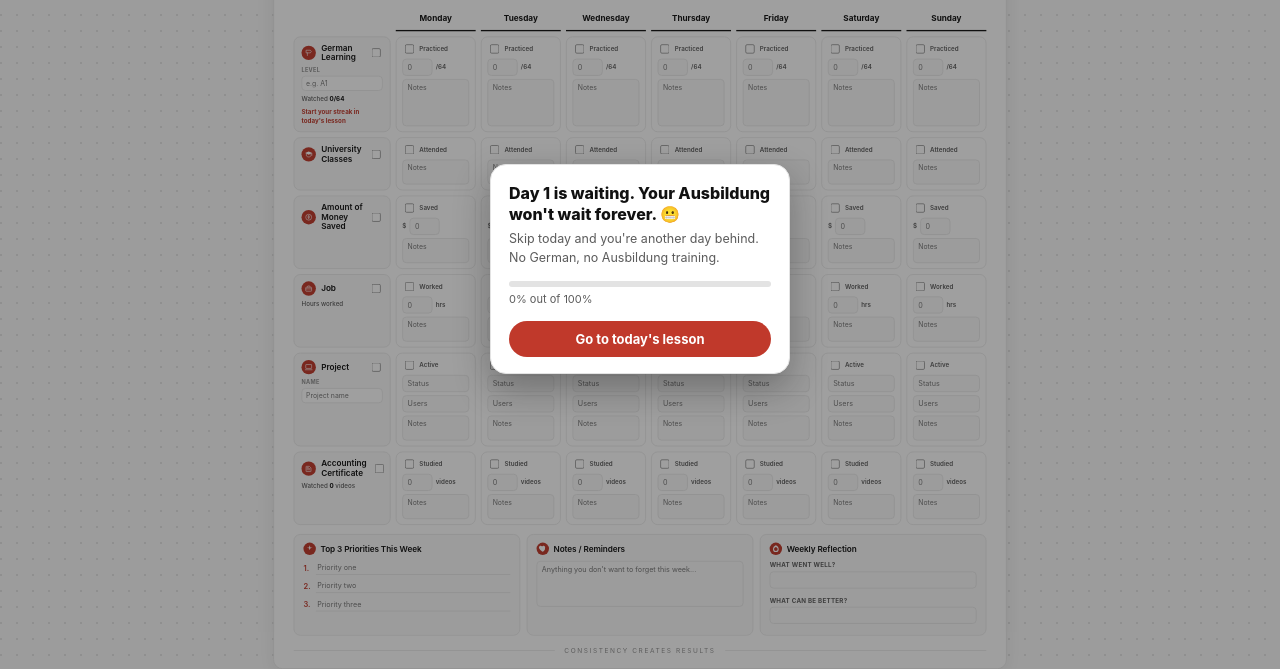
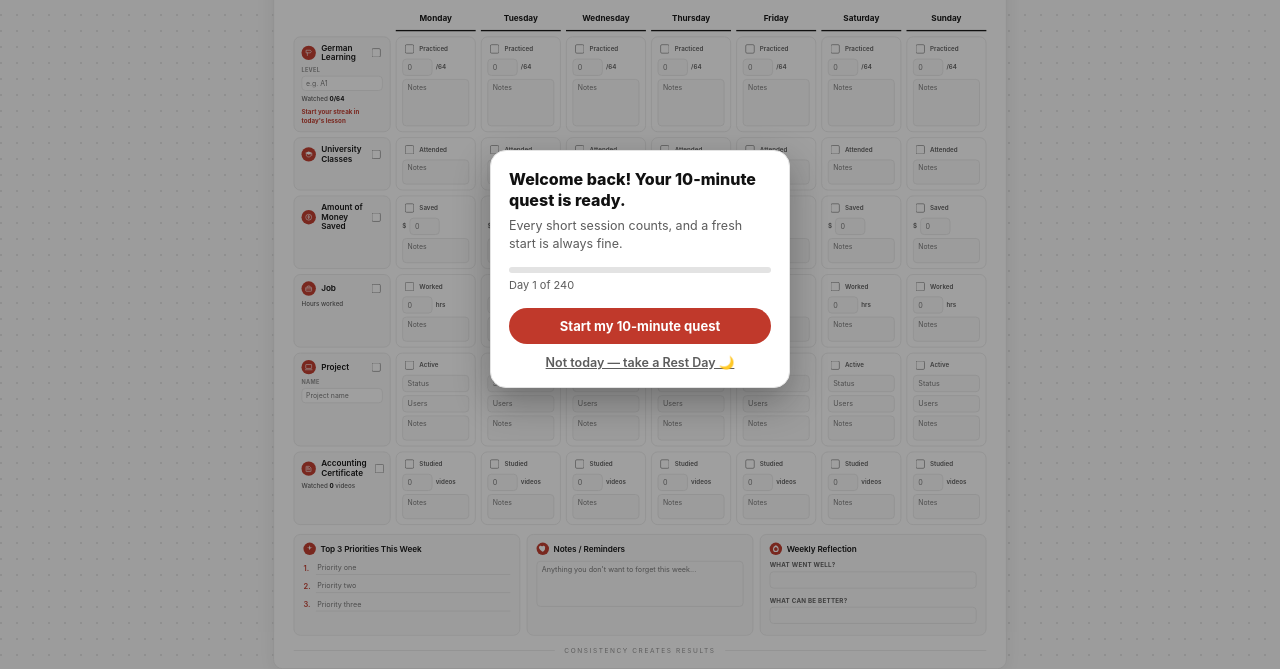
Before and after one commit to mahdiyehhehh/Plan, a plain HTML site: page index.html in a window 1280 px wide. Shown: the part 131-800 px from the top of the page. Drawn offline with nearby package versions, Linux system fonts and the light colour scheme.

Commit message:
Step 3a: load ext-fun.js (Today screen) after ext-words.js

```diff
--- a/index.html
+++ b/index.html
@@ -291,5 +291,6 @@
 <script src="ext-glossary.js"></script>
 <script src="ext-chunks.js"></script>
 <script src="ext-words.js"></script>
+<script src="ext-fun.js"></script>
 </body>
 </html>
```
